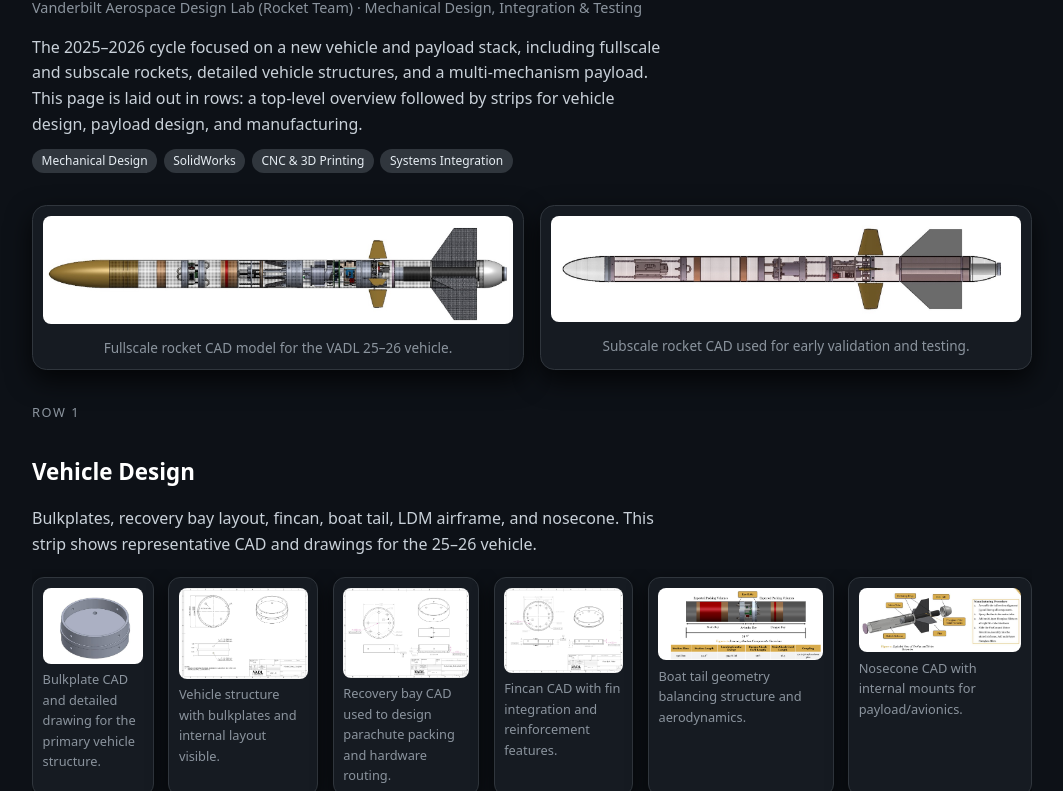
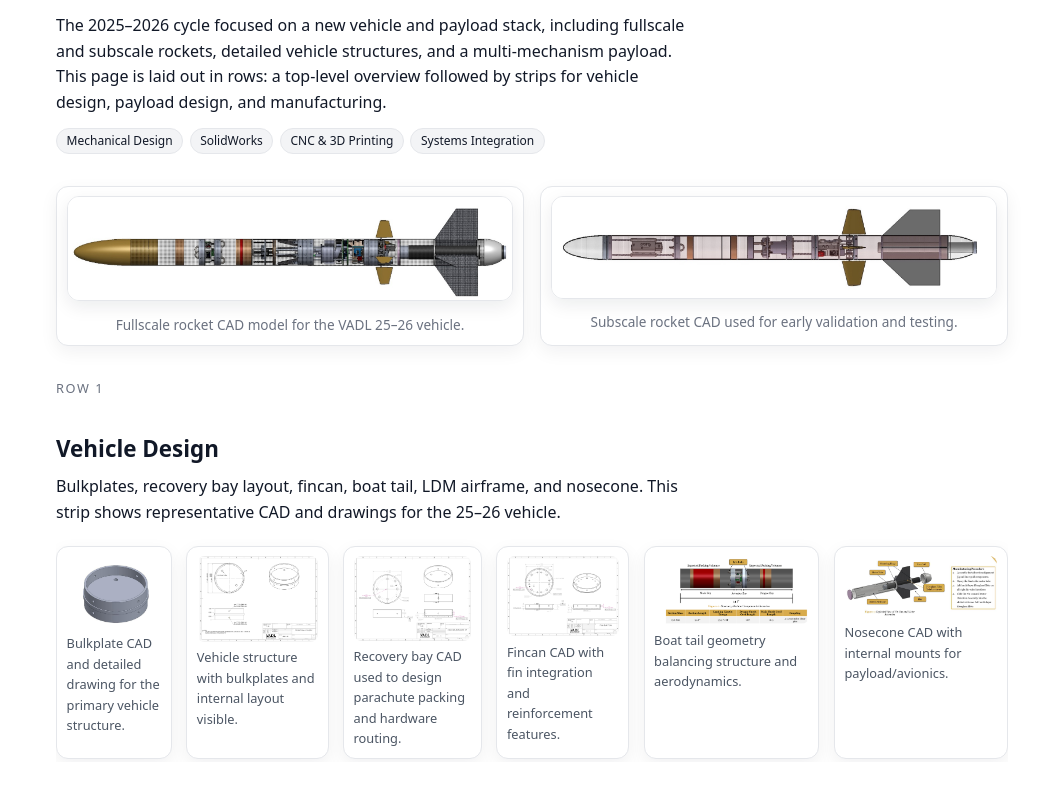
Before and after one commit to JackLiedel/JackLiedel.github.io, a plain HTML site: page projects/vadl25-26.html in a window 1280 px wide. Shown: the part 153-944 px from the top of the page, without its empty margins (108-1171 px from the left). Drawn offline with Linux system fonts and the light colour scheme.

Commit message:
Refactor styles for light theme consistency
Updated styles for light theme to match the homepage, including background and text colors. Adjusted various elements for improved readability and consistency.

```diff
--- a/projects/vadl25-26.html
+++ b/projects/vadl25-26.html
@@ -5,18 +5,26 @@
   <title>VADL 25–26 – Rocket Vehicle & Payload Design | Jack Liedel</title>
   <meta name="viewport" content="width=device-width, initial-scale=1">
   <style>
-  body {
+  /* GLOBAL RESET */
+* {
+  box-sizing: border-box;
+  margin: 0;
+  padding: 0;
+}
+
+/* LIGHT THEME MATCHING HOMEPAGE */
+body {
   font-family: system-ui, -apple-system, BlinkMacSystemFont, "Segoe UI", sans-serif;
   max-width: 1000px;
   margin: 0 auto;
   padding: 2rem 1.5rem 3rem;
   line-height: 1.6;
-  background: #0d1117;      /* same dark as homepage */
-  color: #e6edf3;
+  background: #ffffff;      /* white, like homepage */
+  color: #111827;           /* dark text, like homepage */
 }
 
 a {
-  color: #58a6ff;
+  color: #1d4ed8;           /* same blue vibe as homepage */
   text-decoration: none;
 }
 
@@ -28,40 +36,45 @@ a:hover {
   font-size: 0.9rem;
   margin-bottom: 1rem;
   display: inline-block;
-  color: #8b949e;
+  color: #4b5563;
 }
 
 h1 {
   font-size: 2rem;
   margin-bottom: 0.25rem;
-  color: #ffffff;
+  color: #111827;
 }
 
 h2 {
   font-size: 1.4rem;
   margin-top: 2rem;
   margin-bottom: 0.5rem;
-  color: #ffffff;
+  color: #111827;
 }
 
 h3 {
   font-size: 1.05rem;
-  margin-top: 1.25rem;
+  margin-top: 1.1rem;
   margin-bottom: 0.25rem;
-  color: #e6edf3;
+  color: #111827;
 }
 
 p {
   margin-bottom: 0.75rem;
-  color: #c9d1d9;
+  color: #111827;
 }
 
 .meta {
   font-size: 0.9rem;
-  color: #8b949e;
+  color: #6b7280;
   margin-bottom: 1rem;
 }
 
+.section-intro {
+  max-width: 70ch;
+}
+
+/* TAGS */
 .tag-row {
   margin-top: 0.5rem;
   display: flex;
@@ -73,15 +86,12 @@ p {
   font-size: 0.75rem;
   padding: 0.15rem 0.6rem;
   border-radius: 999px;
-  background: #30363d;
-  color: #e6edf3;
+  background: #f3f4f6;
+  color: #111827;
+  border: 1px solid #e5e7eb;
 }
 
-.section-intro {
-  max-width: 70ch;
-}
-
-/* Hero section (used on VADL 25–26) */
+/* HERO IMAGE (top CAD, etc.) */
 .hero-image-wrapper {
   margin: 2rem 0 1.5rem;
 }
@@ -92,29 +102,22 @@ p {
   gap: 1rem;
 }
 
-.hero-image-wrapper figure {
-  margin: 0;
-  background: #161b22;
-  border-radius: 0.9rem;
-  padding: 0.6rem;
-  border: 1px solid #30363d;
-  box-shadow: 0 10px 26px rgba(0,0,0,0.75);
-}
-
 .hero-image {
   width: 100%;
-  border-radius: 0.5rem;
+  border-radius: 0.75rem;
+  border: 1px solid #e5e7eb;
+  box-shadow: 0 6px 18px rgba(15,23,42,0.08);
   display: block;
 }
 
 .hero-caption {
   font-size: 0.85rem;
-  color: #8b949e;
+  color: #6b7280;
   margin-top: 0.45rem;
   text-align: center;
 }
 
-/* Row labels (for strip-style pages) */
+/* ROW LABELS (for VADL 25–26 strips) */
 .row-section {
   margin-top: 2rem;
 }
@@ -123,11 +126,11 @@ p {
   font-size: 0.8rem;
   text-transform: uppercase;
   letter-spacing: 0.12em;
-  color: #8b949e;
+  color: #6b7280;
   margin-bottom: 0.15rem;
 }
 
-/* Horizontal strips (VADL 25–26) */
+/* HORIZONTAL IMAGE STRIPS */
 .image-strip {
   display: flex;
   gap: 0.9rem;
@@ -140,15 +143,15 @@ p {
   height: 6px;
 }
 .image-strip::-webkit-scrollbar-track {
-  background: #21262d;
+  background: #f3f4f6;
   border-radius: 999px;
 }
 .image-strip::-webkit-scrollbar-thumb {
-  background: #484f58;
+  background: #d1d5db;
   border-radius: 999px;
 }
 
-/* Grids (used on VADL 24–25 / others) */
+/* GRID LAYOUT (for pages like drone-arm) */
 .image-grid {
   display: grid;
   grid-template-columns: repeat(auto-fit, minmax(230px, 1fr));
@@ -156,14 +159,14 @@ p {
   margin-top: 1rem;
 }
 
-/* Shared card styling */
+/* SHARED CARD STYLE FOR FIGURES */
 figure {
   margin: 0;
-  background: #161b22;
+  background: #ffffff;
   border-radius: 0.75rem;
   padding: 0.6rem;
-  border: 1px solid #30363d;
-  box-shadow: 0 8px 20px rgba(0,0,0,0.7);
+  border: 1px solid #e5e7eb;
+  box-shadow: 0 6px 18px rgba(15,23,42,0.06);
   display: flex;
   flex-direction: column;
   gap: 0.35rem;
@@ -177,7 +180,7 @@ img {
 
 figcaption {
   font-size: 0.8rem;
-  color: #8b949e;
+  color: #4b5563;
 }
 
 @media (max-width: 640px) {
```
